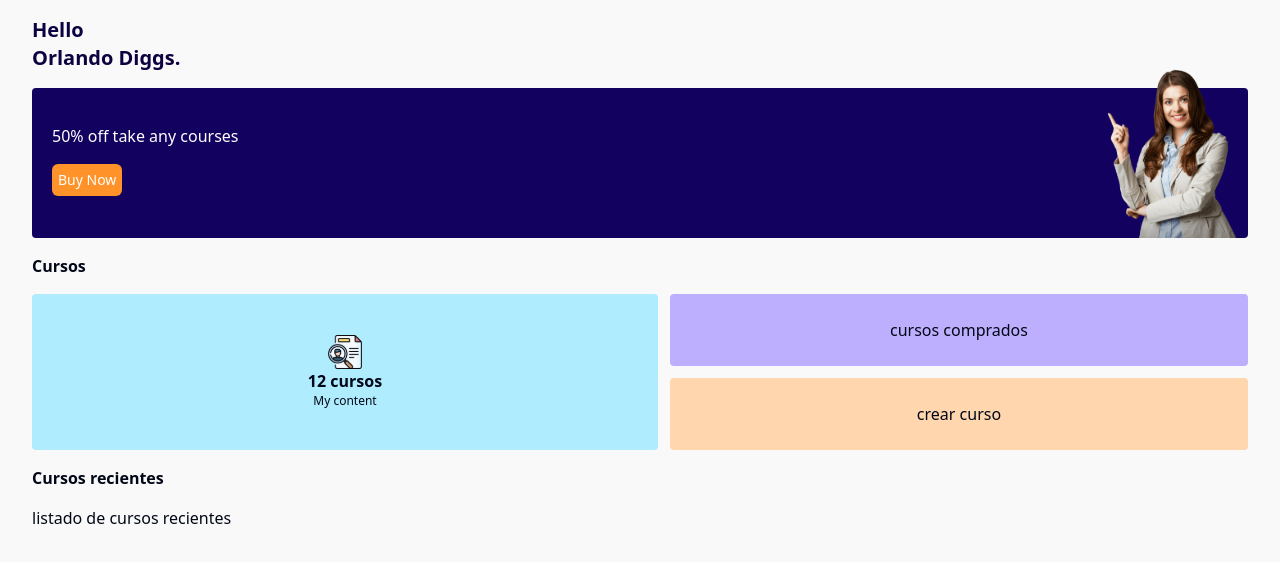
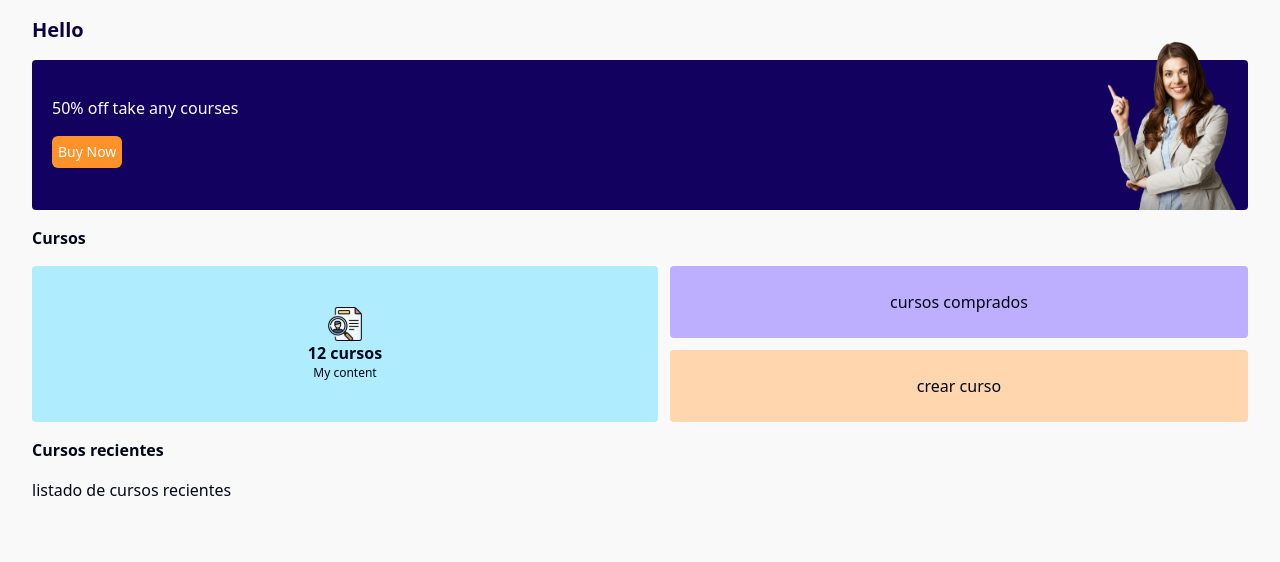
Before and after one commit to factoriaf5-p7/ui-uknow-stiinta, a React (Vite) app in the folder Front/: page /user in a window 1280 px wide. Shown: the top 562 px of the page. Built offline with nearby package versions, Linux system fonts and the light colour scheme.

Commit message:
arreglar ruta app

```diff
--- a/Front/src/App.tsx
+++ b/Front/src/App.tsx
@@ -36,7 +36,6 @@ const App: FC = () => {
           <Route element={<RequireAuth allowedRoles={["user"]} />}>
             <Route path="/protected" element={<Protected />} />
             <Route path="/test" element={<Test />} />
-            <Route path="/dashboard" element={<UserDashboard />} />
           </Route>
         </Routes>
       </Router>
--- a/Front/src/pages/Login.tsx
+++ b/Front/src/pages/Login.tsx
@@ -24,7 +24,7 @@ const Login: React.FC = () => {
         withCredentials: true
     });
       const token = response.data.data;
-      setAuth({token, roles: response.data.roles})
+      // setAuth({token, roles: response.data.roles})
       // setPersist(true)
       localStorage.setItem('token',response.data.data)
       // Validar los campos antes de enviar el formulario
--- a/Front/src/pages/UserDashboard.tsx
+++ b/Front/src/pages/UserDashboard.tsx
@@ -5,32 +5,16 @@
 // import { useEffect, useState } from "react"
 
 import Button from "@/components/ui/Button"
+import useAuth from "@/hooks/useAuth"
 
 
 function UserDashboard() {
-//   const [user,setUser] = useState<ProfileUser[]>([])
-//   const [auth,setAuth] = useAuth()
-
-// useEffect(() => {
-// const fetchUser = async () => {
-
-//   const response : AxiosResponse = await getOneUser(id)
-//   try {
-//         setUser(response.data)
-//         console.log(setUser)
-//   }catch(error){
-//   console.log(error)
-//   }
-// }
-// fetchUser()
-
-// },[])
-
+  const {auth} = useAuth()
 
   return (
 
     <section className="container">
-      <h1 className="text-dark text-xl font-semibold w-2/3 my-4 ">Hello<br></br> Orlando Diggs.</h1>
+      <h1 className="text-dark text-xl font-semibold w-2/3 my-4 ">Hello<br></br> { auth?.user?.data.name }</h1>
 
       <article className=" relative">
         <div className="bg-btnOscuro p-5 rounded-sm h-[150px]">
```
